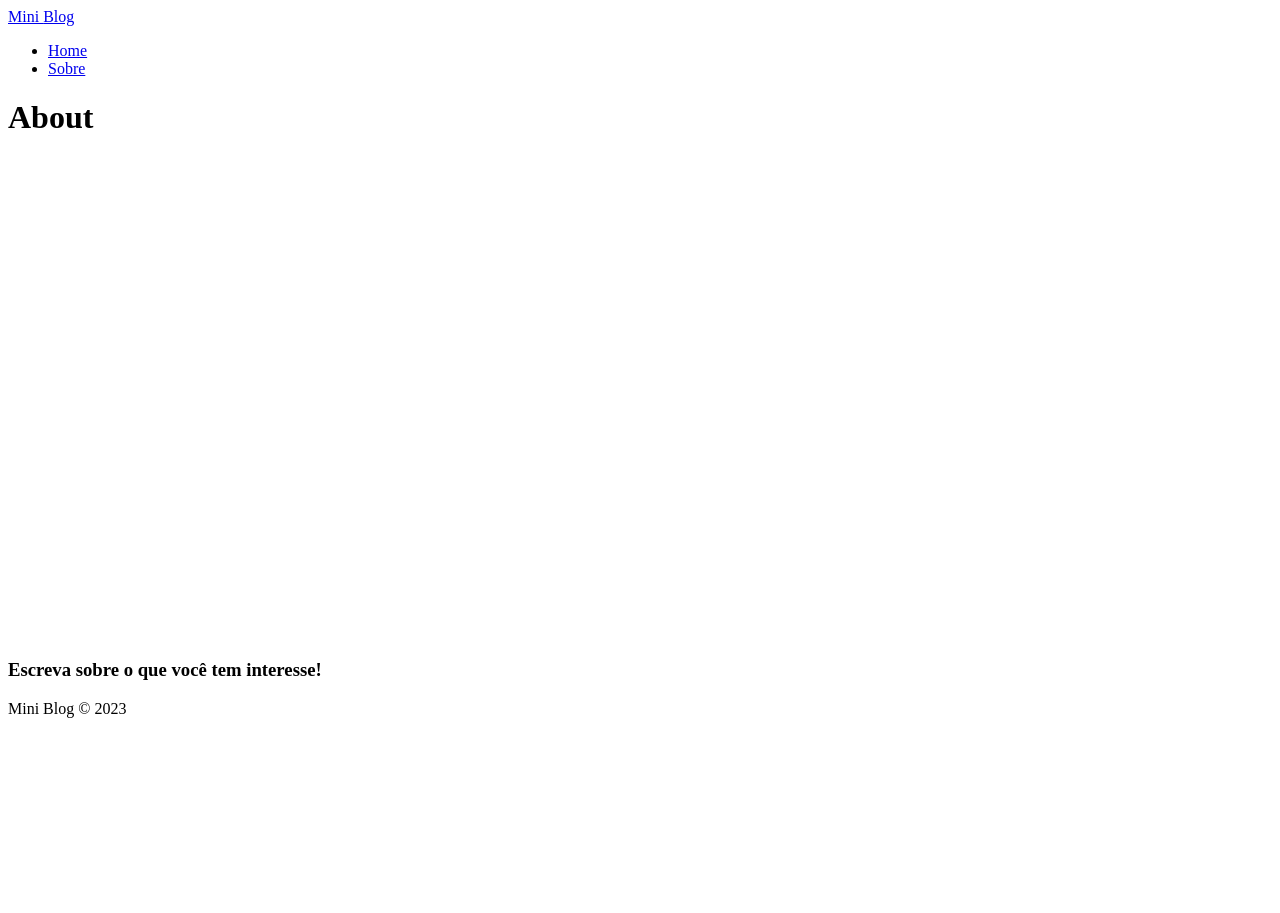
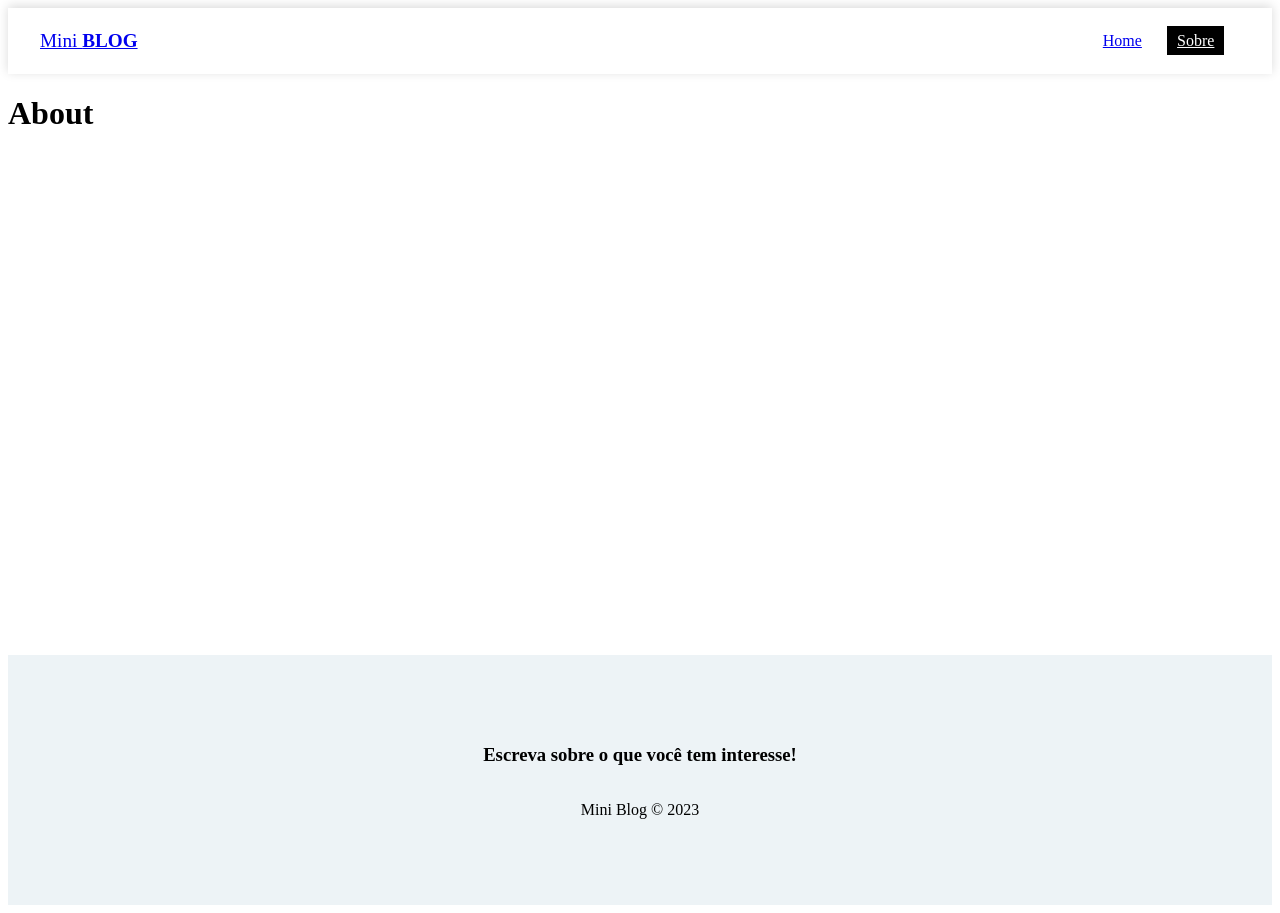
Before and after one commit to Filipe-Bacof/MiniBlog, a React (Vite) app: page /about in a window 1280 px wide. Before the commit the page ends 800 px from the top, so only its background shows below. Built offline with nearby package versions, Linux system fonts and the light colour scheme.

Commit message:
estilização do footer + navbar

```diff
--- a/src/components/Footer.jsx
+++ b/src/components/Footer.jsx
@@ -2,7 +2,7 @@
 
 const Footer = () => {
   return (
-    <footer>
+    <footer className={styles.footer}>
         <h3>Escreva sobre o que você tem interesse!</h3>
         <p>Mini Blog &copy; 2023</p>
     </footer>
--- a/src/components/Footer.module.css
+++ b/src/components/Footer.module.css
@@ -0,0 +1,8 @@
+.footer {
+    height: 250px;
+    display: flex;
+    flex-direction: column;
+    align-items: center;
+    justify-content: center;
+    background-color: #edf3f6;
+}
--- a/src/components/Navbar.jsx
+++ b/src/components/Navbar.jsx
@@ -4,18 +4,24 @@
 
 const Navbar = () => {
   return (
-    <nav>
-        <NavLink to={"/"}>
+    <nav className={styles.navbar}>
+        <NavLink to={"/"} className={styles.brand}>
             Mini <span>Blog</span>
         </NavLink>
-        <ul>
+        <ul className={styles.links_list}>
             <li>
-                <NavLink to={"/"}>
+                <NavLink
+                    to={"/"}
+                    className={({isActive}) => (isActive ? styles.active : "")}
+                >
                     Home
                 </NavLink>
             </li>
             <li>
-                <NavLink to={"/about"}>
+                <NavLink
+                    to={"/about"}
+                    className={({isActive}) => (isActive ? styles.active : "")}
+                >
                     Sobre
                 </NavLink>
             </li>
--- a/src/components/Navbar.module.css
+++ b/src/components/Navbar.module.css
@@ -0,0 +1,34 @@
+.navbar {
+    display: flex;
+    box-shadow: rgba(0, 0, 0, .15) 0px -2px 10px 0px;
+    justify-content: space-between;
+    align-items: center;
+    padding: .5em 2em;
+}
+
+.brand {
+    font-size: 1.2em;
+}
+
+.brand span {
+    font-weight: 900;
+    text-transform: uppercase;
+}
+
+.links_list {
+    display: flex;
+    list-style: none;
+}
+
+.links_list li {
+    margin-right: 1em;
+}
+
+.links_list li a {
+    padding: .4em .6em;
+}
+
+.active {
+    background-color: #000;
+    color: #fff;
+}
```
